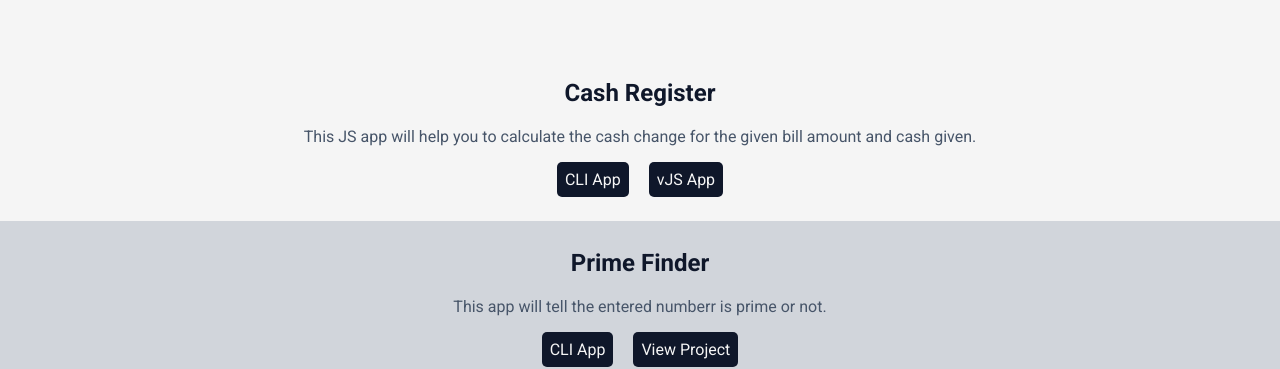
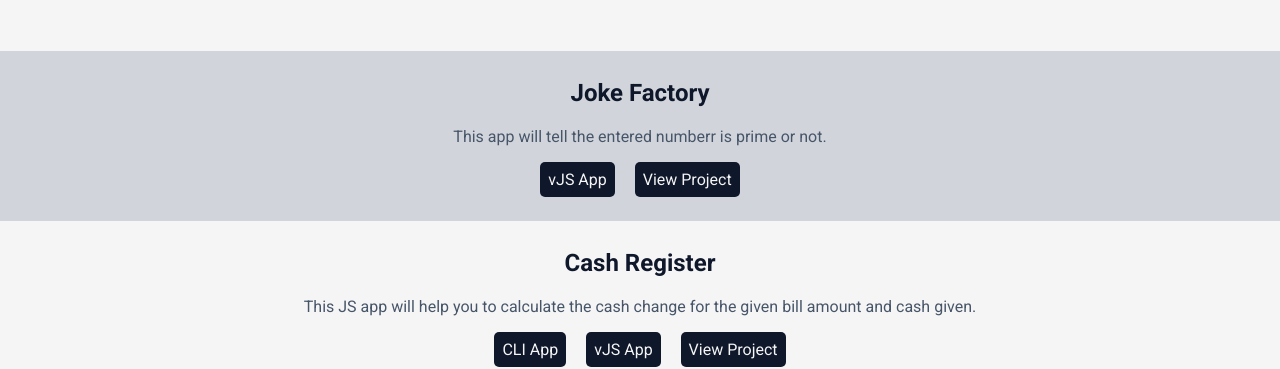
Before and after one commit to siddharthvikram/siddharth_vikram_site, a plain HTML site: page bonusProjects.html in a window 1280 px wide. Shown: the part 593-962 px from the top of the page. Drawn offline with nearby package versions, Linux system fonts and the light colour scheme; no server answers.

Commit message:
feat-new-project-add

```diff
--- a/bonusProjects.html
+++ b/bonusProjects.html
@@ -32,11 +32,19 @@
         </div>
     </header>
 
+    <Section class="proj-sec1">
+        <h1 class="sec-h1" > Joke Factory </h1>
+        <p class="sec-h3">This app will tell the entered numberr is prime or not.</p>
+        <a class="proj-link" href="https://joke-factory.netlify.app/">vJS App</a>
+        <a class="proj-link" href="https://github.com/siddharthvikram/Joke-Factory-vJS">View Project</a>
+    </Section>
+
     <Section class="proj-sec2">
         <h1 class="sec-h1" > Cash Register </h1>
         <p class="sec-h3">This JS app will help you to calculate the cash change for the given bill amount and cash given.</p>
         <a class="proj-link" href="https://repl.it/@Siddharth96/CashRegister?embed=1output=1#index.js">CLI App</a>
         <a class="proj-link" href="https://cash-register-vjs.netlify.app/">vJS App</a>
+        <a class="proj-link" href="https://github.com/siddharthvikram/Cash-Register-vJS">View Project</a>
     </Section>
 
     <Section class="proj-sec1">
```
